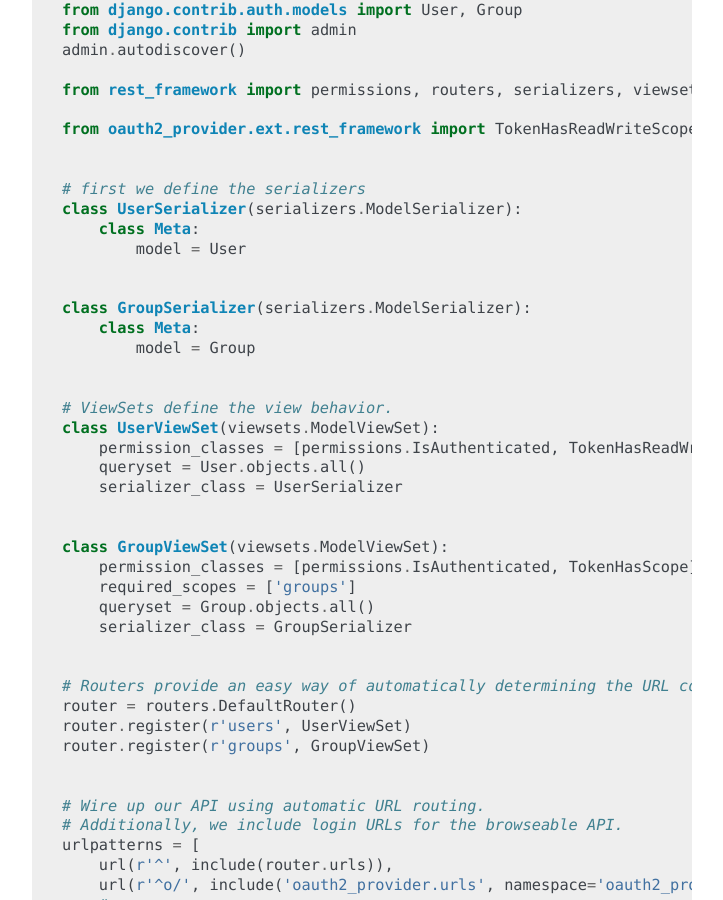
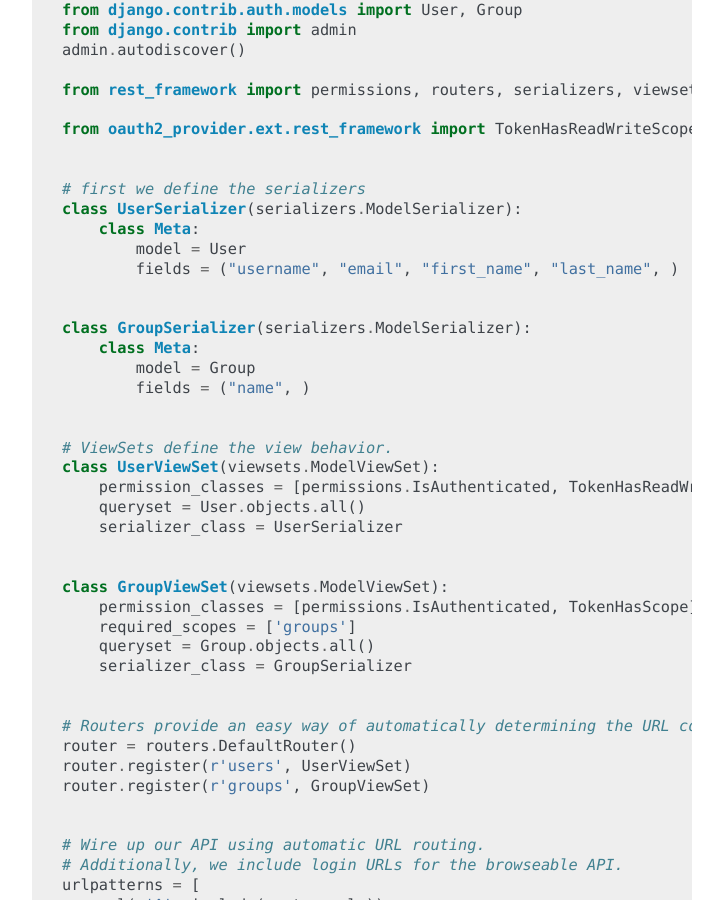
Before and after one commit to sheriffwoody0922/oauth-python-django, a Sphinx documentation site: the page built from docs/rest-framework/getting_started.rst, in a window 1280 px wide and 900 px high, scrolled down 1050 px. Shown: the whole window, without its empty margins (388-1111 px from the left). Built offline with Sphinx 7.4.7, drawn with Linux system fonts in a browser that asks for light colours.

Commit message:
docs: Specify DRF fields in the serializer example
New syntax as of DRF 3.3.x

```diff
--- a/docs/rest-framework/getting_started.rst
+++ b/docs/rest-framework/getting_started.rst
@@ -62,11 +62,13 @@
     class UserSerializer(serializers.ModelSerializer):
         class Meta:
             model = User
+            fields = ("username", "email", "first_name", "last_name", )
 
 
     class GroupSerializer(serializers.ModelSerializer):
         class Meta:
             model = Group
+            fields = ("name", )
 
 
     # ViewSets define the view behavior.
```
